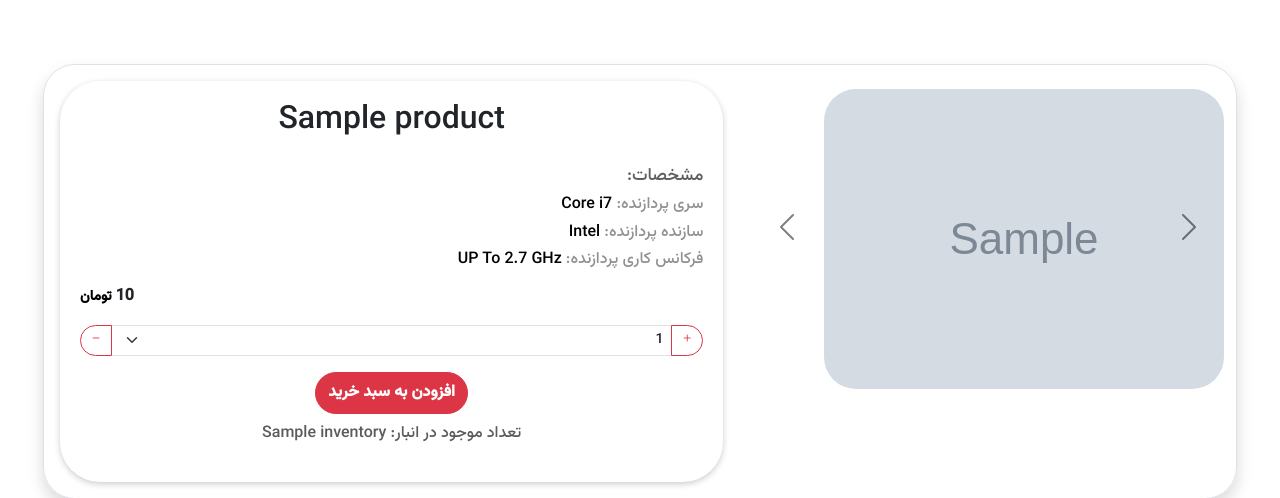
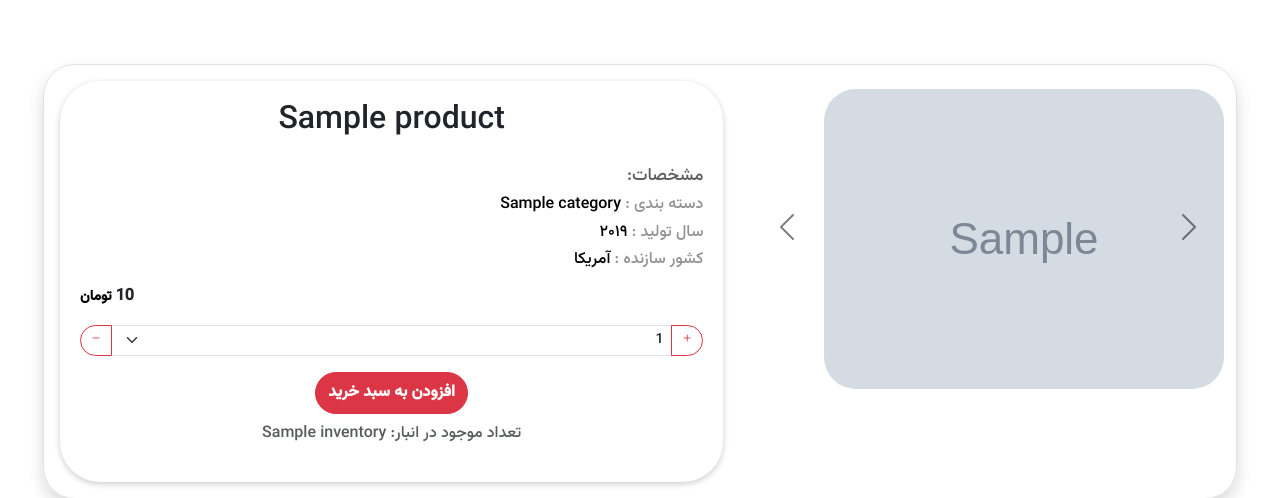
Before and after one commit to kiarashshahedi/OnlineShop-ArvanServer, a Django app: template products/templates/products/product_details.html in a window 1280 px wide. Shown: the part 76-574 px from the top of the page. Run offline with Django 5.2, Linux system fonts and the light colour scheme; the template is opened without the code that fills it: most values are stand-ins (such as "Sample title", 1, 10 or a date in 2020); grey boxes marked "Sample" are stand-in pictures.

Commit message:
editting moshakhasat in product detail

```diff
--- a/products/templates/products/product_details.html
+++ b/products/templates/products/product_details.html
@@ -85,9 +85,9 @@
                 <div class="card-body text-center">
                     <h2 class="card-title">{{ product.name }}</h2>
                     <h5 class="text-colorforbuyLow text-start mt-4"> <small>مشخصات:</small></h5>
-                    <h6 class="text-colorforbuy text-start">سری پردازنده: <span class="text-black">Core i7</span></h6>
-                    <h6 class="text-colorforbuy text-start">سازنده پردازنده: <span class="text-black">Intel</span> </h6>
-                    <h6 class="text-colorforbuy text-start">فرکانس کاری پردازنده: <span class="text-black">UP To 2.7 GHz</span> </h6>
+                    <h6 class="text-colorforbuy text-start"> دسته بندی : <span class="text-black">{{ product.category }}</span> </h6>
+                    <h6 class="text-colorforbuy text-start">سال تولید : <span class="text-black">۲۰۱۹</span></h6>
+                    <h6 class="text-colorforbuy text-start">کشور سازنده : <span class="text-black">آمریکا</span> </h6>
                     <p class="card-text mt-3 text-end fw-bold ">
                         {% if product.in_sale %}
                         <span class="text-colorforbuyLow text-color1"><small><s>{{ product.price }}</s></small></span>
```
